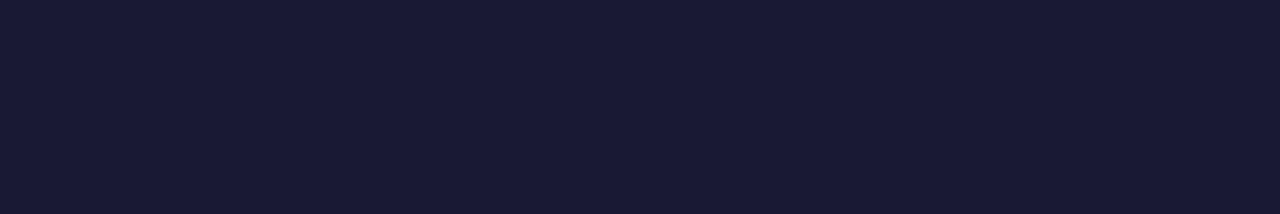
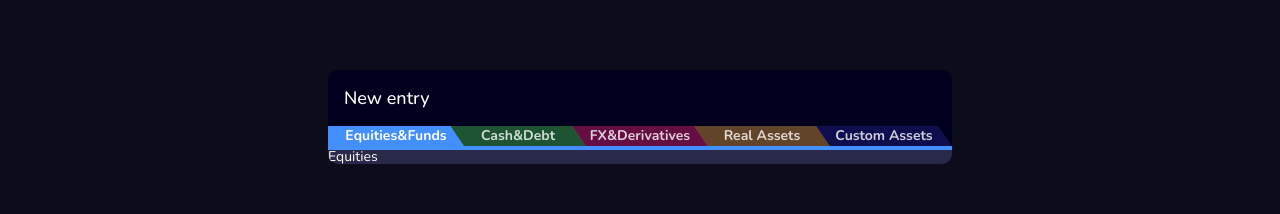
Before and after one commit to Jenya-b/moneynest, a React (Create React App) app: page / in a window 1280 px wide. Shown: the part 283-497 px from the top of the page. Built offline with nearby package versions, Linux system fonts and the light colour scheme; no server answers.

Commit message:
feat: add modal component

```diff
--- a/src/constants/images.ts
+++ b/src/constants/images.ts
@@ -8,6 +8,7 @@ import twitterIcon from 'source/images/icons/tw.svg';
 import messageIcon from 'source/images/icons/message.svg';
 import activeIcon from 'source/images/icons/searchActive.svg';
 import noActiveIcon from 'source/images/icons/search.svg';
+import closeModalIcon from 'source/images/icons/closeModal.svg';
 
 const footerIcon = {
   reddit: redditIcon,
@@ -20,4 +21,13 @@ const searchIcon = {
   noActive: noActiveIcon,
 };
 
-export { accountIcon, questionIcon, moreBtnIcon, pointerIcon, sortIcon, footerIcon, searchIcon };
+export {
+  accountIcon,
+  questionIcon,
+  moreBtnIcon,
+  pointerIcon,
+  sortIcon,
+  footerIcon,
+  searchIcon,
+  closeModalIcon,
+};
--- /dev/null
+++ b/src/modules/components/Modal/Modal.styled.ts
@@ -0,0 +1,23 @@
+import styled from 'styled-components';
+
+import { closeModalIcon } from 'constants/images';
+
+export const CloseModalBtn = styled.button`
+  position: absolute;
+  top: 1.7rem;
+  right: 1.7rem;
+  width: 1.7rem;
+  height: 1.7rem;
+  background: url(${closeModalIcon}) no-repeat;
+  background-position: center;
+  background-size: contain;
+`;
+
+export const Title = styled.h2`
+  color: ${({ theme }) => theme.colors.textPrimary};
+  font-size: 18px;
+  font-style: normal;
+  font-weight: 500;
+  line-height: normal;
+  padding: 16px;
+`;
--- /dev/null
+++ b/src/modules/components/Modal/Modal.tsx
@@ -0,0 +1,20 @@
+import Modal from '@mui/material/Modal';
+
+interface ModalProps {
+  children: JSX.Element;
+  open: boolean;
+  handleClose: () => void;
+}
+
+export const BasicModal = ({ open, handleClose, children }: ModalProps) => {
+  return (
+    <Modal
+      open={open}
+      onClose={handleClose}
+      aria-labelledby="modal-modal-title"
+      aria-describedby="modal-modal-description"
+    >
+      {children}
+    </Modal>
+  );
+};
--- /dev/null
+++ b/src/modules/components/Modal/NewEntry/NewEntry.styled.ts
@@ -0,0 +1,83 @@
+import styled from 'styled-components';
+import { TabsEnum } from './NewEntry';
+
+interface TabProps {
+  tabNum: TabsEnum;
+}
+
+export const Wrapper = styled.div`
+  position: absolute;
+  top: 50%;
+  left: 50%;
+  transform: translate(-50%, -50%);
+  max-width: 624px;
+  width: 100%;
+  overflow: hidden;
+  background-color: ${({ theme }) => theme.colors.bgPrimary};
+  border-radius: 10px;
+`;
+
+export const Tabs = styled.div`
+  position: relative;
+  height: 20px;
+  color: rgba(255, 255, 255, 0.8);
+  font-size: 14px;
+  font-style: normal;
+  font-weight: 700;
+  line-height: normal;
+`;
+
+export const Tab = styled.div<TabProps>`
+  position: absolute;
+  top: 0;
+  width: calc(122px + 14px);
+  height: 100%;
+  text-align: center;
+  clip-path: polygon(0% 0%, 90% 0%, 100% 100%, 10% 100%);
+
+  :nth-child(1) {
+    background: ${({ tabNum }) => (tabNum == 0 ? '#448FFF' : 'rgba(68, 143, 255, 0.4)')};
+    left: 0;
+    clip-path: polygon(0% 0%, 90% 0%, 100% 100%, 0% 100%);
+  }
+  :nth-child(2) {
+    background: ${({ tabNum }) => (tabNum == 1 ? '#4ED251' : 'rgba(78, 210, 81, 0.4)')};
+    left: calc(122px * 1);
+  }
+  :nth-child(3) {
+    background: ${({ tabNum }) => (tabNum == 2 ? '#FB247C' : 'rgba(251, 36, 124, 0.4)')};
+    left: calc(122px * 2);
+  }
+  :nth-child(4) {
+    background: ${({ tabNum }) => (tabNum == 3 ? '#F4AB3D' : 'rgba(244, 171, 61, 0.4)')};
+    left: calc(122px * 3);
+  }
+  :nth-child(5) {
+    background: ${({ tabNum }) => (tabNum == 4 ? '#252197' : 'rgba(37, 33, 151, 0.4)')};
+    left: calc(122px * 4);
+  }
+  &.active {
+    color: ${({ theme }) => theme.colors.textPrimary};
+  }
+`;
+
+export const TabLine = styled.div<TabProps>`
+  height: 4px;
+  width: 100%;
+
+  background: ${({ tabNum }) =>
+    tabNum == 0
+      ? '#448FFF'
+      : tabNum == 1
+      ? '#4ED251'
+      : tabNum == 2
+      ? '#FB247C'
+      : tabNum == 3
+      ? '#F4AB3D'
+      : '#252197'};
+`;
+
+export const Content = styled.div`
+  background: ${({ theme }) => theme.colors.bgTertiary};
+  color: ${({ theme }) => theme.colors.textPrimary};
+`;
--- /dev/null
+++ b/src/modules/components/Modal/NewEntry/NewEntry.tsx
@@ -0,0 +1,62 @@
+import { useState } from 'react';
+import { Title } from '../Modal.styled';
+import { Tabs, Tab, TabLine, Wrapper, Content } from './NewEntry.styled';
+
+export enum TabsEnum {
+  Equities,
+  Cash,
+  Fx,
+  RealAssets,
+  CustomAssets,
+}
+
+const tabsInfo = {
+  [TabsEnum.Equities]: 'Equities&Funds',
+  [TabsEnum.Cash]: 'Cash&Debt',
+  [TabsEnum.Fx]: 'FX&Derivatives',
+  [TabsEnum.RealAssets]: 'Real Assets',
+  [TabsEnum.CustomAssets]: 'Custom Assets',
+};
+
+export const NewEntry = () => {
+  const [activeTab, setActiveTab] = useState<TabsEnum>(0);
+
+  const handleActiveTab = (item: TabsEnum) => setActiveTab(Number(item));
+
+  const renderItem = () => {
+    switch (activeTab) {
+      case TabsEnum.Equities:
+        return <div>Equities</div>;
+      case TabsEnum.Cash:
+        return <div>Cash</div>;
+      case TabsEnum.Fx:
+        return <div>Fx</div>;
+      case TabsEnum.RealAssets:
+        return <div>RealAssets</div>;
+      case TabsEnum.CustomAssets:
+        return <div>CustomAssets</div>;
+      default:
+        return null;
+    }
+  };
+
+  return (
+    <Wrapper>
+      <Title>New entry</Title>
+      <Tabs>
+        {(Object.keys(tabsInfo) as unknown[] as TabsEnum[]).map((item) => (
+          <Tab
+            tabNum={activeTab}
+            key={item}
+            onClick={() => handleActiveTab(item)}
+            className={activeTab == item ? 'active' : ''}
+          >
+            {tabsInfo[item]}
+          </Tab>
+        ))}
+      </Tabs>
+      <TabLine tabNum={activeTab} />
+      <Content>{renderItem()}</Content>
+    </Wrapper>
+  );
+};
--- a/src/modules/pages/Dashboard/Dashboard.tsx
+++ b/src/modules/pages/Dashboard/Dashboard.tsx
@@ -2,13 +2,22 @@ import { useLocation } from 'react-router-dom';
 
 import { Breadcrumbs } from 'modules/components/Breadcrumbs/Breadcrumbs';
 import { Main } from 'styles/components';
+import { BasicModal } from 'modules/components/Modal/Modal';
+import { useModal } from 'hooks/useModal';
+import { NewEntry } from 'modules/components/Modal/NewEntry/NewEntry';
 
 export const DashboardPage = () => {
   const location = useLocation();
+  const [isOpenModal, openModal, closeModal] = useModal(false);
 
   return (
     <Main>
       <Breadcrumbs pathName={location.pathname} />
+      <BasicModal handleClose={closeModal} open={true}>
+        <>
+          <NewEntry />
+        </>
+      </BasicModal>
     </Main>
   );
 };
```
Also changed, not shown: src/source/images/icons/closeModal.svg (added).
